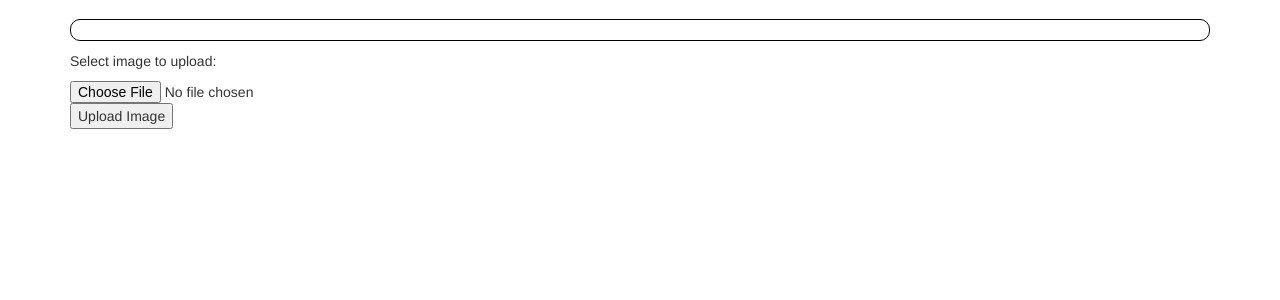
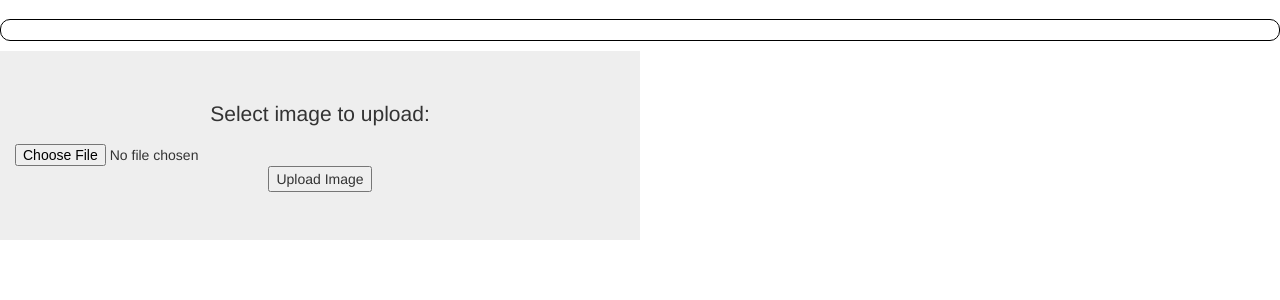
Before and after one commit to sitorzz/FastwerRepository, a PHP site: page /profile.php in a window 1280 px wide. Shown: the part 81-381 px from the top of the page. Run offline with PHP 8.4, Linux system fonts and the light colour scheme; the visitor is signed in with stand-in values (Sample User, id 1); grey boxes labelled with a size stand in for pictures from a placeholder-image service; data that the repository does not hold is empty; some libraries are stand-ins or nearby versions.

Commit message:
perfil arreglado
gola

```diff
--- a/Fastwer/profile.php
+++ b/Fastwer/profile.php
@@ -37,10 +37,8 @@ include "php/session.php"
   <!-- Wrapper for slides -->
 
 
-     <div class="container">
 
-         <div class=" rowFriend text-center col-xs-12">
-
+     <div class="container rowFriend text-center col-xs-12">
         <?php
 
         include 'php/conexion.php';
@@ -62,16 +60,17 @@ include "php/session.php"
          $con->close();
       ?>
 
+
               </div>
 
-        <div>
+    <div class="container jumbotron text-center col-sm-6">
+
             <form action="php/upload.php" method="post" enctype="multipart/form-data">
             <p>Select image to upload:</p>
             <input type="file" name="fileToUpload" id="fileToUpload"/>
             <input type="submit" value="Upload Image" name="submit"/>
+
          </form>
-        </div>
-
     </div>
 
      <!--
```
Lines whose indentation alone changed are shown as unchanged.
